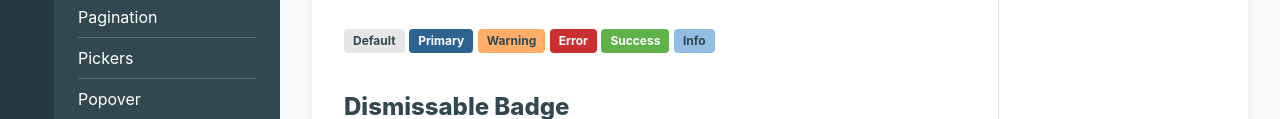
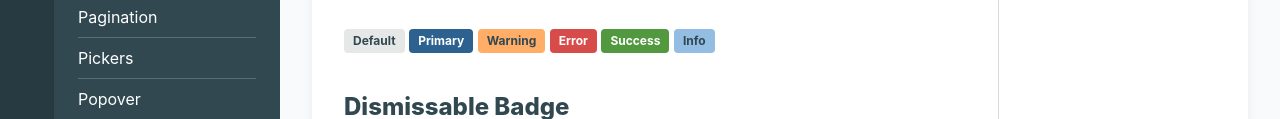
Before and after one commit to liamgecko/Gecko-Design-System, a plain HTML site: page components/badges.html in a window 1280 px wide. Shown: the part 617-736 px from the top of the page. Drawn offline with nearby package versions, Linux system fonts and the light colour scheme; a web font is replaced by a local one.

Commit message:
no message

```diff
--- a/components/badges.html
+++ b/components/badges.html
@@ -141,7 +141,7 @@
               <span class="badge badge-dark-blue">Primary</span>
               <span class="badge badge-orange-darken-1">Warning</span>
               <span class="badge badge-red-darken-1">Error</span>
-              <span class="badge badge-green-darken-2">Success</span>
+              <span class="badge badge-green-darken-3">Success</span>
               <span class="badge badge-blue">Info</span>
 
             </section>
--- a/sass/_variables.scss
+++ b/sass/_variables.scss
@@ -66,7 +66,7 @@ $fog :    #F9F9F9 !default;
 // 2. SECONDARY
 
 // // Error
-$red:    #D44B4B !default;
+$red:    #DE6868 !default;
 $red-lighten-1:   lighten($red, 7%);
 $red-lighten-2:   lighten($red, 14%);
 $red-lighten-3:   lighten($red, 24%);
@@ -227,7 +227,7 @@ $theme-colors: map-merge(
 
 $primary:       $dark-blue !default;
 $secondary:     $grey-lighten-5 !default;
-$success:       $lime-darken-2 !default;
+$success:       $green-darken-3 !default;
 $info:          $blue !default;
 $warning:       $orange !default;
 $danger:        $red-darken-1 !default;
```
Also changed, not shown: css/app.css, 1 other file.
